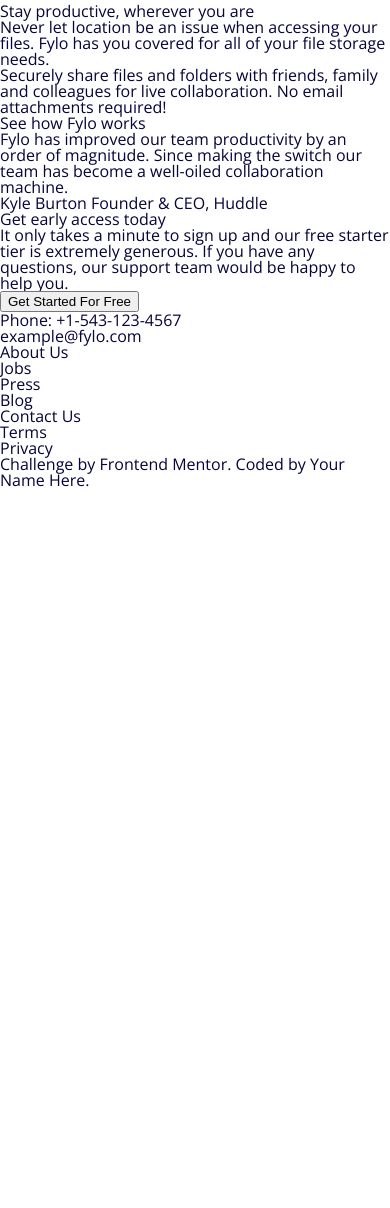
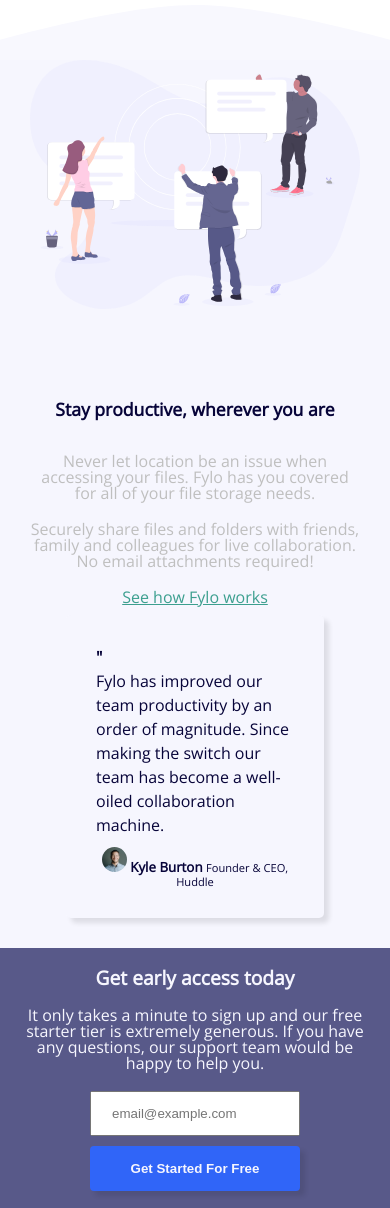
Before and after one commit to Arlaxia/fylo-landing-page, a plain HTML site: page index.html in a window 390 px wide. Shown: the part 758-1966 px from the top of the page. Before the commit the page ends 1249 px from the top, so only its background shows below. Drawn offline with nearby package versions, Linux system fonts and the light colour scheme.

Commit message:
productive, early-access

```diff
--- a/css/style-mobile.css
+++ b/css/style-mobile.css
@@ -16,6 +16,7 @@
 body {
   font-family: var(--body-font);
   color: var(--primary-dark-blue);
+  text-align: center;
 }
 
 /* Navbar */
@@ -44,7 +45,6 @@ body {
 /* Get started section */
 .get-started {
   padding: 30px;
-  text-align: center;
 }
 
 .get-started--image {
@@ -84,3 +84,112 @@ body {
   border-radius: 4px;
   box-shadow: 5px 5px 5px rgba(0, 0, 0, 0.1);
 }
+
+/* Productive section */
+.curve {
+  width: 100%;
+  position: relative;
+  top: 2px;
+}
+
+.productive {
+  padding: 30px;
+  padding-top: 0;
+  background-color: var(--neutral-grayish-blue);
+}
+
+.productive--image {
+  width: 100%;
+}
+
+.productive--title {
+  font-weight: bold;
+  margin-top: 90px;
+  margin-bottom: 35px;
+  font-size: 1.1rem;
+}
+
+.productive--text {
+  color: var(--neutral-light-gray);
+  margin-bottom: 20px;
+}
+
+.productive--link {
+  color: var(--accent-moderate-cyan);
+  text-decoration: underline;
+}
+
+.testimonial {
+  padding: 30px;
+  background-color: var(--neutral-grayish-blue);
+  border-radius: 5px;
+  width: 60%;
+  margin-top: 10px;
+  margin-left: auto;
+  margin-right: auto;
+  box-shadow: 5px 5px 5px rgba(0, 0, 0, 0.1);
+}
+
+.testimonial--quote {
+  text-align: left;
+  border: 1px black;
+  line-height: 1.5;
+}
+
+.testimonial--footer {
+  font-size: smaller;
+  font-weight: bold;
+}
+
+.testimonial--quote h2 {
+  font-weight: bold;
+}
+
+.testimonial--footer span {
+  font-size: smaller;
+  font-weight: normal;
+}
+
+.testimonial--image {
+  width: 25px;
+  border-radius: 50%;
+  margin-top: 10px;
+}
+
+.early-access {
+  background-color: var(--primary-des-blue);
+  padding: 20px;
+}
+.early-access--title {
+  font-size: larger;
+  font-weight: bold;
+  color: var(--neutral-grayish-blue);
+  margin-bottom: 20px;
+}
+
+.early-access--quote {
+  color: var(--neutral-grayish-blue);
+  margin-bottom: 20px;
+}
+
+.early-access--form {
+  display: flex;
+  flex-flow: column;
+  gap: 10px;
+  width: 60%;
+  margin-left: auto;
+  margin-right: auto;
+}
+.early-access--form input[type="email"] {
+  padding: 13px 20px;
+}
+
+.early-access--form button {
+  border: none;
+  background-color: var(--accent-bright-blue);
+  color: var(--neutral-grayish-blue);
+  font-weight: bold;
+  padding: 15px;
+  border-radius: 4px;
+  box-shadow: 5px 5px 5px rgba(0, 0, 0, 0.1);
+}
--- a/index.html
+++ b/index.html
@@ -59,37 +59,55 @@
         </form>
       </section>
 
+      <img class="curve" src="/images/bg-curve-mobile.svg" alt="" />
       <section class="productive">
-        <h2>Stay productive, wherever you are</h2>
-        <p>
+        <img
+          class="productive--image"
+          src="/images/illustration-2.svg"
+          alt="illustration-2"
+        />
+        <h2 class="productive--title">Stay productive, wherever you are</h2>
+        <p class="productive--text">
           Never let location be an issue when accessing your files. Fylo has you
           covered for all of your file storage needs.
         </p>
-        <p>
+        <p class="productive--text">
           Securely share files and folders with friends, family and colleagues
           for live collaboration. No email attachments required!
         </p>
-        <a href="">See how Fylo works</a>
+        <a class="productive--link" href="">See how Fylo works</a>
         <article class="testimonial">
           <blockquote class="testimonial--quote">
+            <h2>"</h2>
             Fylo has improved our team productivity by an order of magnitude.
             Since making the switch our team has become a well-oiled
             collaboration machine.
           </blockquote>
           <footer class="testimonial--footer">
-            Kyle Burton Founder & CEO, Huddle
+            <img
+              src="/images/avatar-testimonial.jpg"
+              alt="avatar-testimonial"
+              class="testimonial--image"
+            />
+            Kyle Burton <span>Founder & CEO, Huddle</span>
           </footer>
         </article>
       </section>
 
       <section class="early-access">
-        <h2>Get early access today</h2>
-        <p>
+        <h2 class="early-access--title">Get early access today</h2>
+        <p class="early-access--quote">
           It only takes a minute to sign up and our free starter tier is
           extremely generous. If you have any questions, our support team would
           be happy to help you.
         </p>
-        <form action="">
+        <form class="early-access--form" action="noway">
+          <input
+            type="email"
+            id="email"
+            placeholder="email@example.com"
+            required
+          />
           <button type="submit">Get Started For Free</button>
         </form>
       </section>
```
